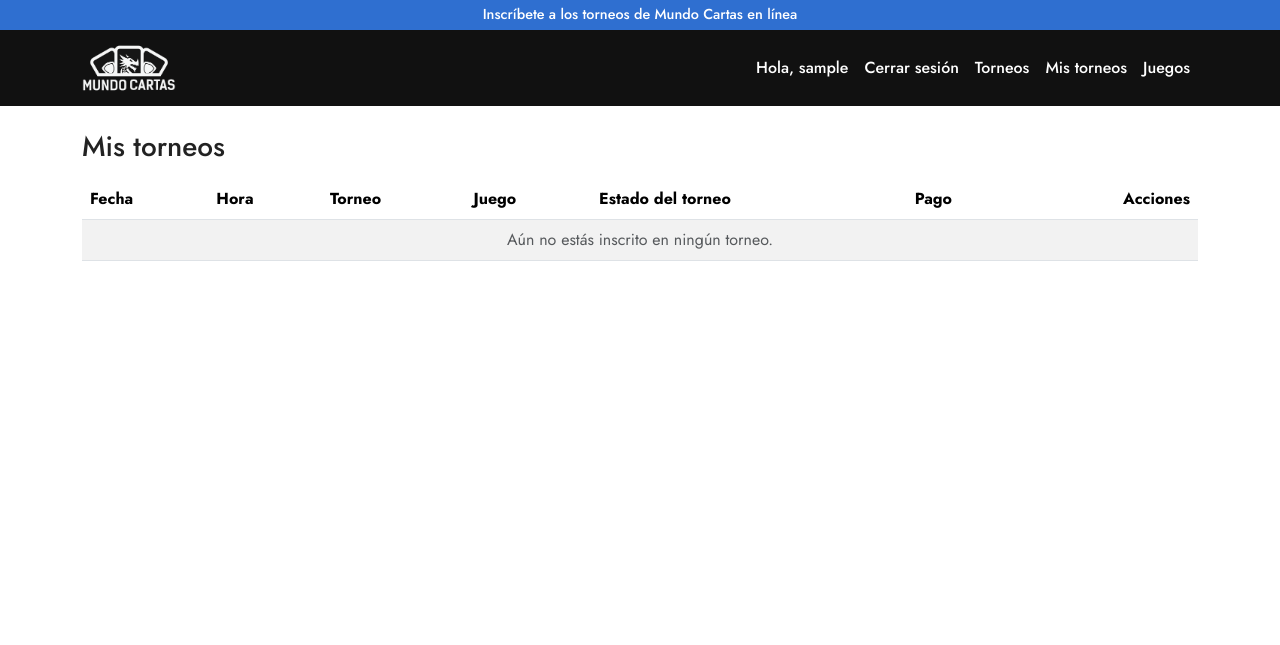
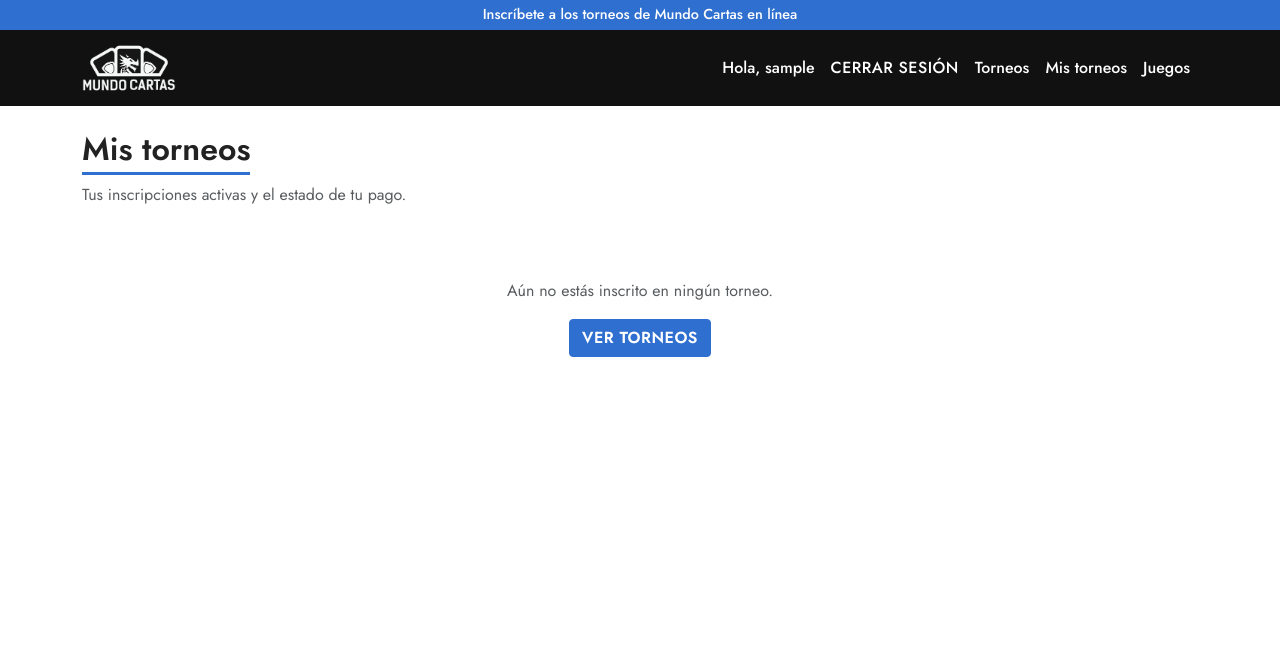
Before and after one commit to juuzou-prx/prototipo-mundocartas, a Django app: page /inscripciones/mis-torneos/ in a window 1280 px wide. Shown: the top 645 px of the page. Run offline with Django 5.2, Linux system fonts and the light colour scheme; the visitor is signed in with stand-in values (Sample User, id 1); data that the repository does not hold is empty.

Commit message:
style: aplica estilos a inscritos y juegos con titulos simples y tablas con borde

```diff
--- a/inscripciones/templates/inscripciones/mis_inscripciones.html
+++ b/inscripciones/templates/inscripciones/mis_inscripciones.html
@@ -1,45 +1,52 @@
 {% extends "base.html" %}
 {% block title %}Mis torneos{% endblock %}
+
 {% block content %}
-<h1 class="h3 mb-3">Mis torneos</h1>
-<table class="table table-striped align-middle">
-  <thead>
-    <tr>
-      <th>Fecha</th>
-      <th>Hora</th>
-      <th>Torneo</th>
-      <th>Juego</th>
-      <th>Estado del torneo</th>
-      <th>Pago</th>
-      <th class="text-end">Acciones</th>
-    </tr>
-  </thead>
-  <tbody>
-    {% for i in inscripciones %}
-    <tr>
-      <td>{{ i.torneo.fecha|date:"d/m/Y" }}</td>
-      <td>{{ i.torneo.hora|time:"H:i" }}</td>
-      <td>{{ i.torneo.nombre }}</td>
-      <td>{{ i.torneo.juego.nombre }}</td>
-      <td>{{ i.torneo.get_estado_display }}</td>
-      <td>
-        {% if i.pago.estado == 'pagado' %}<span class="badge bg-success">Pagado</span>
-        {% elif i.torneo.costo > 0 %}<span class="badge bg-warning text-dark">Pendiente</span>
-        {% else %}<span class="badge bg-secondary">Sin costo</span>{% endif %}
-      </td>
-      <td class="text-end">
-        <a href="{% url 'torneo_detalle' i.torneo.pk %}" class="btn btn-sm btn-outline-primary">Ver detalles</a>
+<h1 class="titulo-seccion">Mis torneos</h1>
+<p class="text-muted mb-4">Tus inscripciones activas y el estado de tu pago.</p>
+
+{% for i in inscripciones %}
+<div class="card tarjeta-torneo mb-3">
+  <div class="row g-0 align-items-center">
+    <div class="col-md-2">
+      <div class="tarjeta-img tarjeta-img-chica">
+        {% if i.torneo.juego.imagen %}
+        <img src="{{ i.torneo.juego.imagen.url }}" alt="{{ i.torneo.juego.nombre }}">
+        {% else %}
+        <span>{{ i.torneo.juego.nombre }}</span>
+        {% endif %}
+      </div>
+    </div>
+
+    <div class="col-md-6 p-3">
+      <p class="text-muted small mb-1">{{ i.torneo.juego.nombre }}</p>
+      <h2 class="h5 mb-1">{{ i.torneo.nombre }}</h2>
+      <p class="mb-2">{{ i.torneo.fecha|date:"d/m/Y" }} a las {{ i.torneo.hora|time:"H:i" }}</p>
+      {% if i.torneo.estado == 'cancelado' %}<span class="badge bg-danger">Torneo cancelado</span>
+      {% elif i.torneo.estado == 'finalizado' %}<span class="badge bg-secondary">Torneo finalizado</span>
+      {% else %}<span class="badge bg-success">Programado</span>{% endif %}
+      {% if i.pago.estado == 'pagado' %}<span class="badge bg-success">Pagado</span>
+      {% elif i.torneo.costo > 0 %}<span class="badge bg-warning text-dark">Pago pendiente</span>
+      {% else %}<span class="badge bg-secondary">Sin costo</span>{% endif %}
+    </div>
+
+    <div class="col-md-4 p-3">
+      <div class="d-grid gap-2">
+        <a href="{% url 'torneo_detalle' i.torneo.pk %}" class="btn btn-sm btn-negro">Ver detalles</a>
         {% if i.pago.estado != 'pagado' and i.torneo.costo > 0 and i.torneo.estado == 'programado' %}
-        <a href="{% url 'iniciar_pago' i.pk %}" class="btn btn-sm btn-success">Pagar con Webpay</a>
+        <a href="{% url 'iniciar_pago' i.pk %}" class="btn btn-sm btn-primary">Pagar con Webpay</a>
         {% endif %}
         {% if i.torneo.estado == 'programado' %}
         <a href="{% url 'cancelar_inscripcion' i.pk %}" class="btn btn-sm btn-outline-danger">Cancelar inscripción</a>
         {% endif %}
-      </td>
-    </tr>
-    {% empty %}
-    <tr><td colspan="7" class="text-center text-muted">Aún no estás inscrito en ningún torneo.</td></tr>
-    {% endfor %}
-  </tbody>
-</table>
+      </div>
+    </div>
+  </div>
+</div>
+{% empty %}
+<div class="text-center text-muted py-5">
+  <p>Aún no estás inscrito en ningún torneo.</p>
+  <a href="{% url 'torneo_lista' %}" class="btn btn-primary">Ver torneos</a>
+</div>
+{% endfor %}
 {% endblock %}
--- a/static/css/estilos.css
+++ b/static/css/estilos.css
@@ -132,3 +132,40 @@ a {
   border-color: #333333;
   color: #ffffff;
 }
+
+.titulo-seccion {
+  font-weight: 600;
+  font-size: 2rem;
+  display: inline-block;
+  padding-bottom: 0.25rem;
+  border-bottom: 3px solid var(--mc-azul);
+  margin-bottom: 0.5rem;
+}
+
+.tarjeta-img-chica {
+  height: 110px;
+}
+
+.btn {
+  font-weight: 600;
+  text-transform: uppercase;
+  letter-spacing: 0.03em;
+  border-radius: 0.25rem;
+}
+
+.btn-sm {
+  padding: 0.5rem 1rem;
+  font-size: 0.8rem;
+}
+
+.tarjeta-tabla {
+  border: 1px solid #e5e7eb;
+  border-radius: 0.5rem;
+  overflow: hidden;
+}
+
+.miniatura-juego {
+  height: 40px;
+  width: 60px;
+  object-fit: contain;
+}
```
Also changed, not shown: inscripciones/templates/inscripciones/lista_inscritos.html (+14 -13 lines), torneos/templates/torneos/juego/lista.html (+23 -6 lines).
